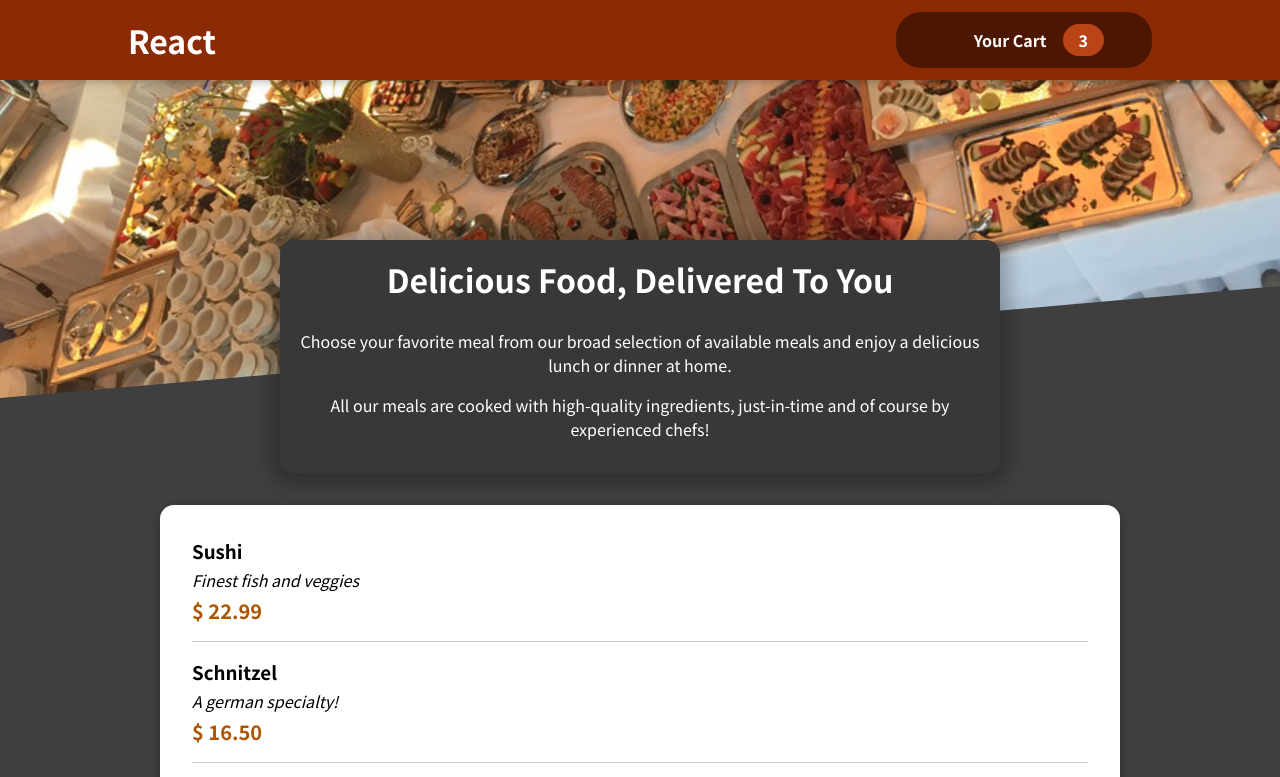
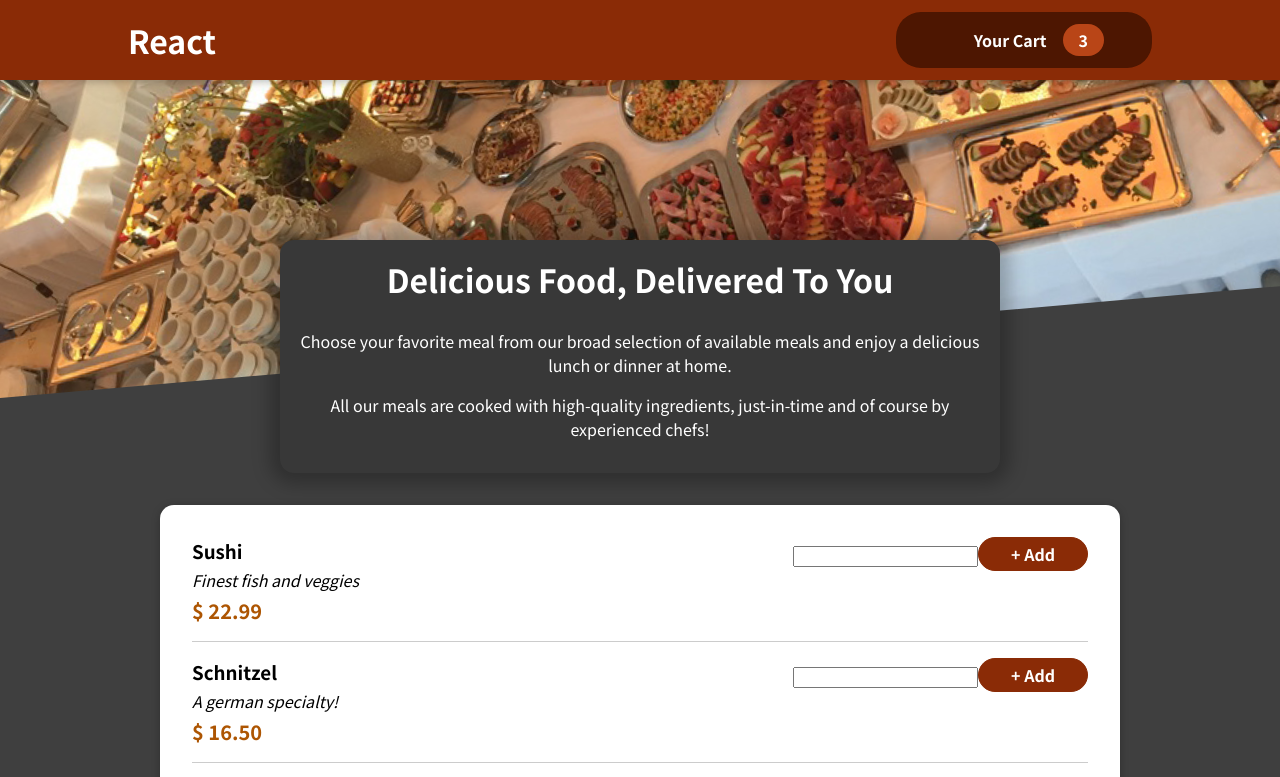
Before and after one commit to fstipo/Food-app, a React (Create React App) app: page / in a window 1280 px wide. Shown: the top 777 px of the page. Built offline with nearby package versions, Linux system fonts and the light colour scheme.

Commit message:
Meal Form

```diff
--- a/src/components/Meals/MealItem/MealItem.js
+++ b/src/components/Meals/MealItem/MealItem.js
@@ -1,4 +1,5 @@
 import classes from './MealItem.module.css';
+import MealItemForm from './MealItemForm';
 const MealItem = (props) => {
   const price = `$ ${props.price.toFixed(2)}`;
   return (
@@ -8,7 +9,9 @@
         <div className={classes.description}>{props.description}</div>
         <div className={classes.price}>{price}</div>
       </div>
-      <div></div>
+      <div>
+        <MealItemForm />
+      </div>
     </li>
   );
 };
--- a/src/components/Meals/MealItem/MealItemForm.js
+++ b/src/components/Meals/MealItem/MealItemForm.js
@@ -0,0 +1,12 @@
+import styles from './MealItemForm.module.css';
+
+const MealItemForm = () => {
+  return (
+    <form className={styles.form}>
+      <input type="text" />
+      <button>+ Add</button>
+    </form>
+  );
+};
+
+export default MealItemForm;
--- /dev/null
+++ b/src/components/Meals/MealItem/MealItemForm.module.css
@@ -0,0 +1,20 @@
+.form {
+  text-align: right;
+}
+
+.form button {
+  font: inherit;
+  cursor: pointer;
+  background-color: #8a2b06;
+  border: 1px solid #8a2b06;
+  color: white;
+  padding: 0.25rem 2rem;
+  border-radius: 20px;
+  font-weight: bold;
+}
+
+.form button:hover,
+.form button:active {
+  background-color: #641e03;
+  border-color: #641e03;
+}
```
Also changed, not shown: 1 other file (tests, documents, lock files or other folders).
